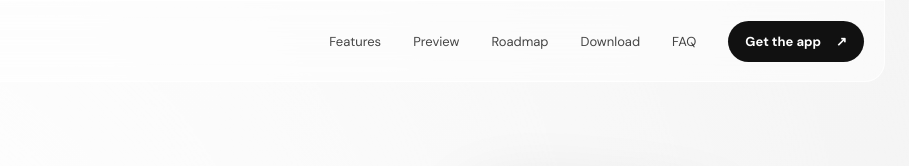
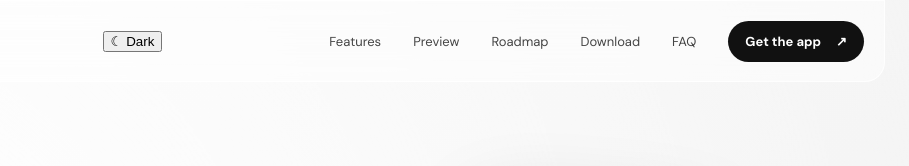
Before and after one commit to mdm078/elvora-streaming-, a plain HTML site: page index.html in a window 1280 px wide. Shown: the top 166 px of the page, 371-1280 px from the left. Drawn offline with Linux system fonts and the light colour scheme.

Commit message:
Add light and dark theme toggle to website

```diff
--- a/index.html
+++ b/index.html
@@ -13,6 +13,7 @@
   <div class="ambient ambient-one"></div><div class="ambient ambient-two"></div>
   <header class="topbar">
     <a class="brand" href="#home" aria-label="ELVORA STREAMING home"><img src="assets/logo.svg" alt=""><span>ELVORA STREAMING</span></a>
+    <button class="theme-toggle" id="themeToggle" type="button" aria-label="Switch to dark theme" title="Switch theme">☾ <span>Dark</span></button>
     <button class="menu-toggle" id="menuToggle" aria-label="Open menu" aria-expanded="false">☰</button>
     <nav id="mainNav">
       <a href="#features">Features</a><a href="#screens">Preview</a><a href="#updates">Roadmap</a><a href="#download">Download</a><a href="#faq">FAQ</a>
```
